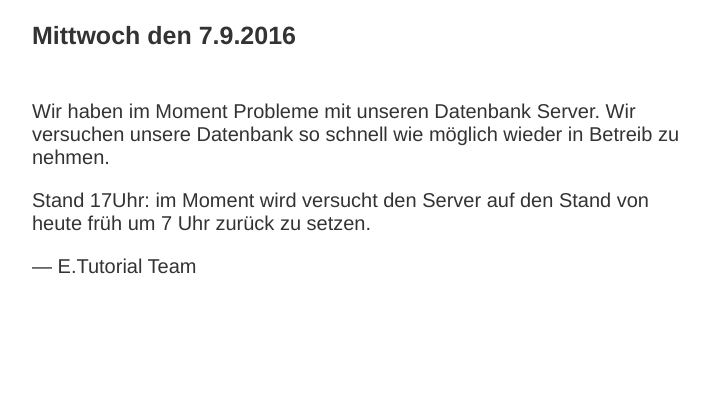
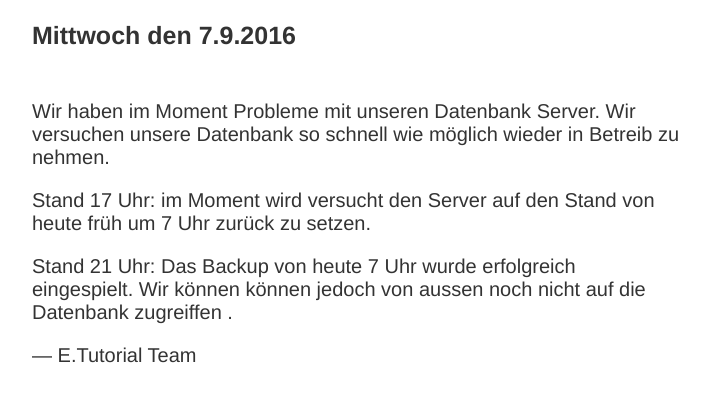
Before and after one commit to Educational-Engineering/docker_messages, a plain HTML site: page www/index.html in a window 1280 px wide. Shown: the part 256-658 px from the top of the page, without its empty margins (283-992 px from the left). Drawn offline with Linux system fonts and the light colour scheme.

Commit message:
updated messages

```diff
--- a/www/index.html
+++ b/www/index.html
@@ -19,7 +19,8 @@
     <h2>Mittwoch den 7.9.2016</h2>
     <div>
         <p>Wir haben im Moment Probleme mit unseren Datenbank Server. Wir versuchen unsere Datenbank so schnell wie m&ouml;glich wieder in Betreib zu nehmen.</p>
-        <p>Stand 17Uhr: im Moment wird versucht den Server auf den Stand von heute fr&uuml;h um 7 Uhr zur&uuml;ck zu setzen.</p>
+        <p>Stand 17 Uhr: im Moment wird versucht den Server auf den Stand von heute fr&uuml;h um 7 Uhr zur&uuml;ck zu setzen.</p>
+        <p>Stand 21 Uhr: Das Backup von heute 7 Uhr wurde erfolgreich eingespielt. Wir k&ouml;nnen können jedoch von aussen noch nicht auf die Datenbank zugreiffen .</p>
 	<!--<p>Wenn Sie in der Zukunft &uuml;ber Ausf&auml;lle informiert sein wollen, melden Sie sich bitte unter <a href="https://et.ethz.ch">et.ethz.ch</a> f&uuml;r den Newsletter an. &Uuml;ber den Newsletter informieren wir Sie &uuml;ber geplante Ausf&auml;lle</p>!-->
         <p>&mdash; E.Tutorial Team</p>
 
```
